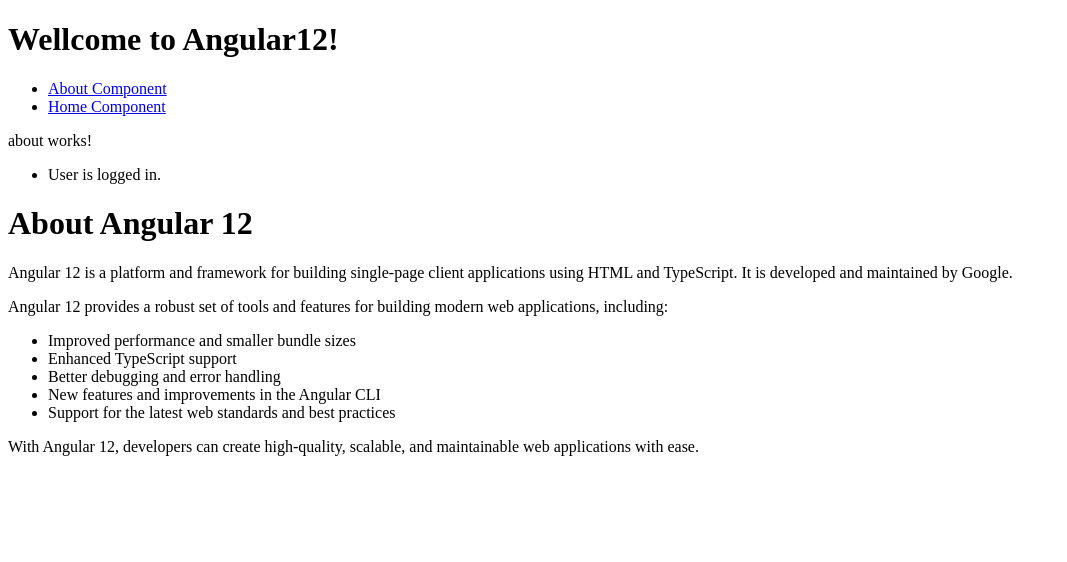
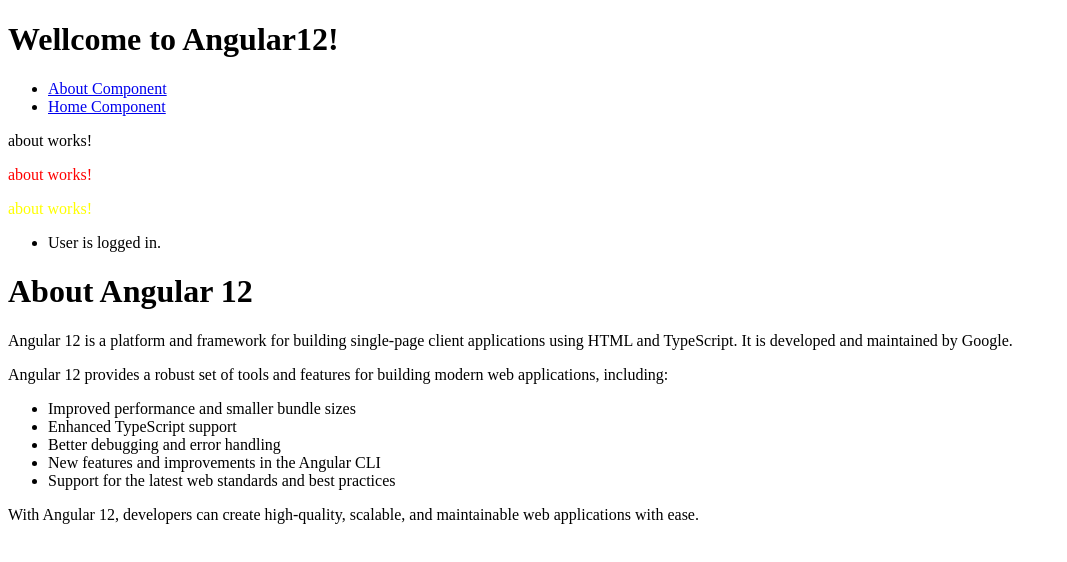
Before and after one commit to vanvugame01/Angular12, an Angular app: page /about in a window 1280 px wide. Shown: the top 562 px of the page, without its empty margins (0-1067 px from the left). Built offline with nearby package versions, Linux system fonts and the light colour scheme.

Commit message:
xài Directive riêng

```diff
--- /dev/null
+++ b/src/app/Directive/high-light.directive.ts
@@ -0,0 +1,16 @@
+import { Directive, ElementRef, Input } from '@angular/core';
+
+@Directive({
+  selector: '[appHighLight]',
+})
+export class HighLightDirective {
+  @Input('appHighLight') appHighLight = 'blue';
+  constructor(private el: ElementRef) {
+    // console.log('constructor HighLightDirective', this.appHighLight);
+  }
+
+  ngOnInit(): void {
+    console.log('console HighLightDirective', this.appHighLight);
+    this.el.nativeElement.style.color = this.appHighLight;
+  }
+}
--- a/src/app/about/about.component.html
+++ b/src/app/about/about.component.html
@@ -1,4 +1,6 @@
-<p>about works!</p>
+<p appHighLight>about works!</p>
+<p [appHighLight]="myColor">about works!</p>
+<p [appHighLight]="'yellow'">about works!</p>
 <ul [ngSwitch]="loginName">
   <li *ngSwitchCase="'user'">
     <p>User is logged in.</p>
--- a/src/app/about/about.component.ts
+++ b/src/app/about/about.component.ts
@@ -7,6 +7,7 @@
 })
 export class AboutComponent implements OnInit {
   public loginName = 'user';
+  public myColor = 'red';
   constructor() {}
 
   ngOnInit(): void {}
--- a/src/app/app.module.ts
+++ b/src/app/app.module.ts
@@ -7,6 +7,7 @@
 import { OnSalePipe } from './on-sale.pipe';
 import { AboutComponent } from './about/about.component';
 import { PageNotFoundComponent } from './page-not-found/page-not-found.component';
+import { HighLightDirective } from './Directive/high-light.directive';
 
 @NgModule({
   declarations: [
@@ -14,7 +15,8 @@
     HomeComponent,
     OnSalePipe,
     AboutComponent,
-    PageNotFoundComponent
+    PageNotFoundComponent,
+    HighLightDirective
   ],
   imports: [
     BrowserModule,
```
Also changed, not shown: 1 other file (tests, documents, lock files or other folders).
